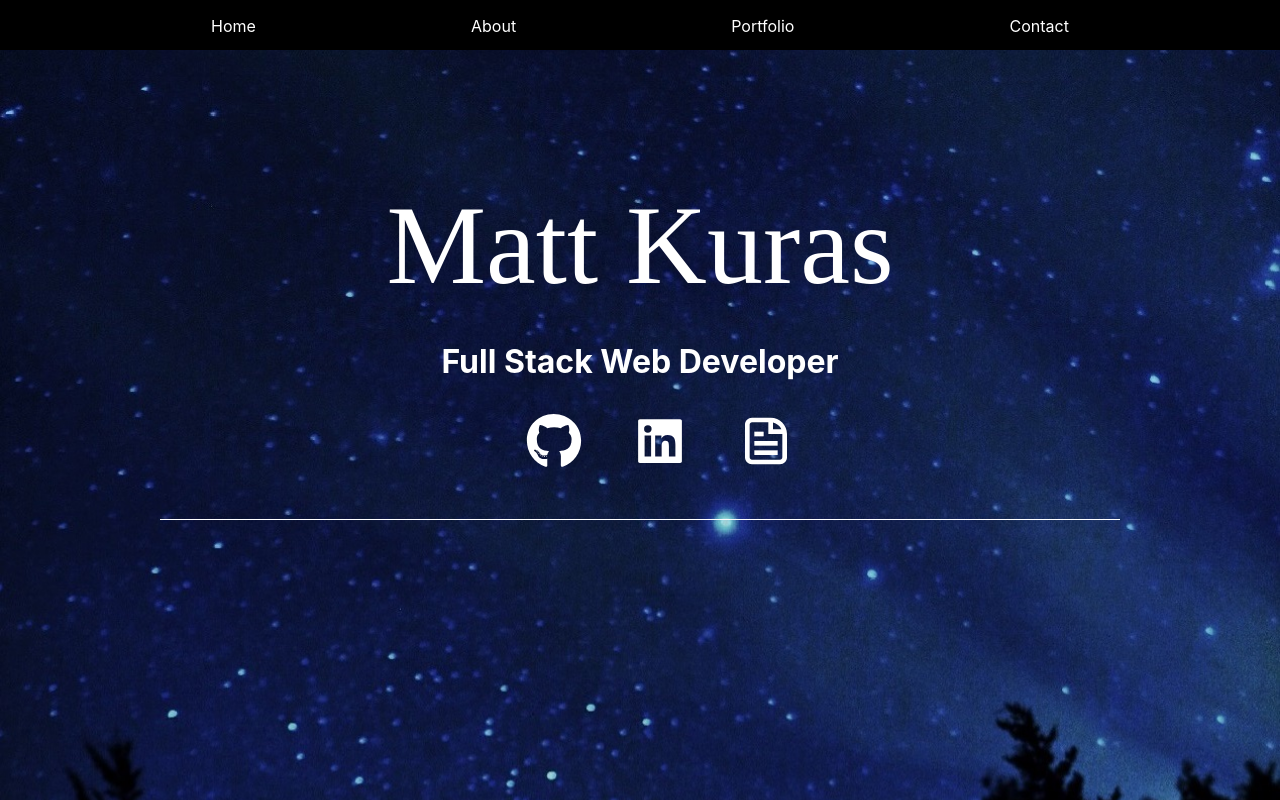
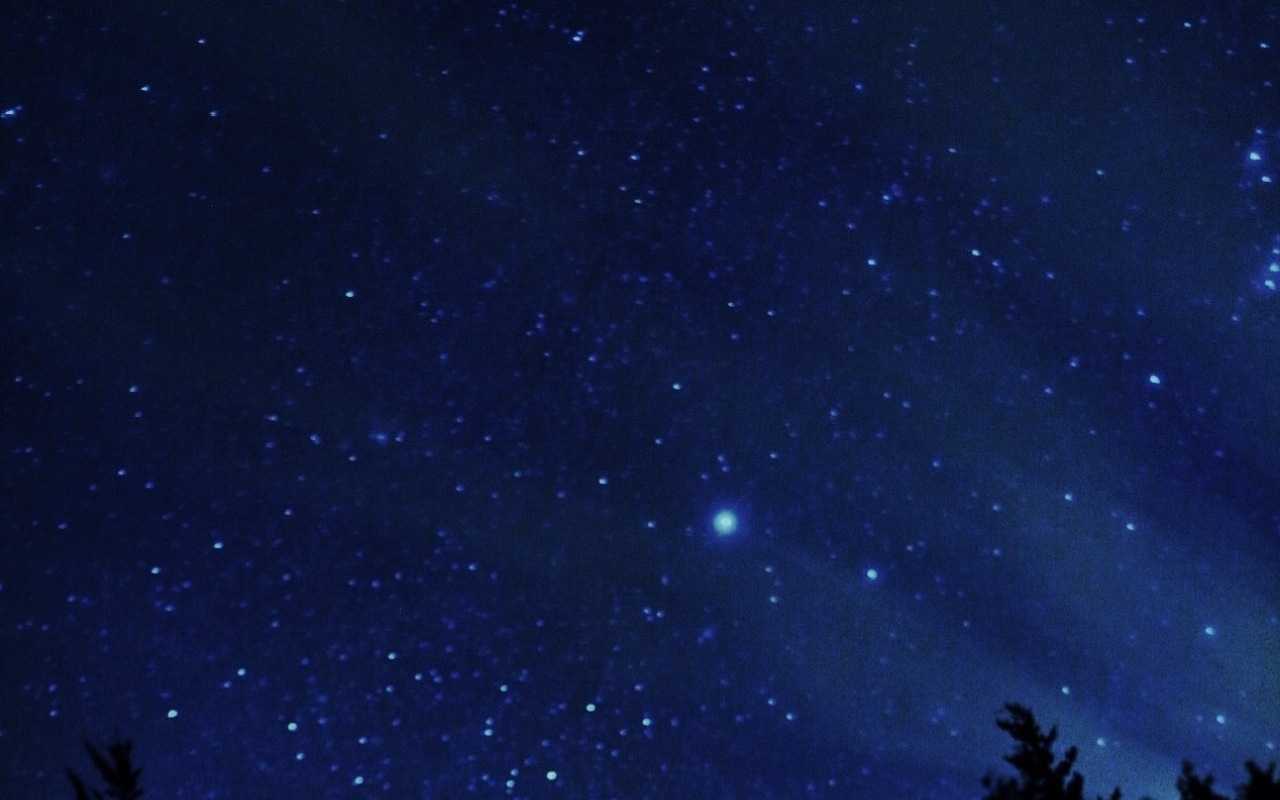
Before and after one commit to mattkuras/portfolio, a React (Create React App) app in the folder frontend-portfolio/: page / in a window 1280 px wide. Shown: the top 800 px of the page. Built offline with nearby package versions, Linux system fonts and the light colour scheme; a web font is replaced by a local one.

Commit message:
Update App.js

```diff
--- a/frontend-portfolio/src/App.js
+++ b/frontend-portfolio/src/App.js
@@ -6,6 +6,7 @@ import Portfolio from "./components/portfolio/Portfolio";
 import Contact from "./components/contact/Contact";
 import About from "./components/about/About";
 import Footer from './components/footer/Footer'
+import Alien from "./components/alien";
 
 function App() {
 
@@ -21,14 +22,15 @@ function App() {
 
   return (
     <div className="App" >
-      <Header scroll={scroll}
+      <Alien/>
+      {/* <Header scroll={scroll}
        />
       <Home reference={homeRef} />
       <About reference={aboutRef}/>
       <div className='spacer'></div>
       <Portfolio reference={portfolioRef} />
       {/* <Contact /> */}
-      <Footer reference={footerRef}/>
+      {/* <Footer reference={footerRef}/>  */}
     </div>
   );
 }
```
